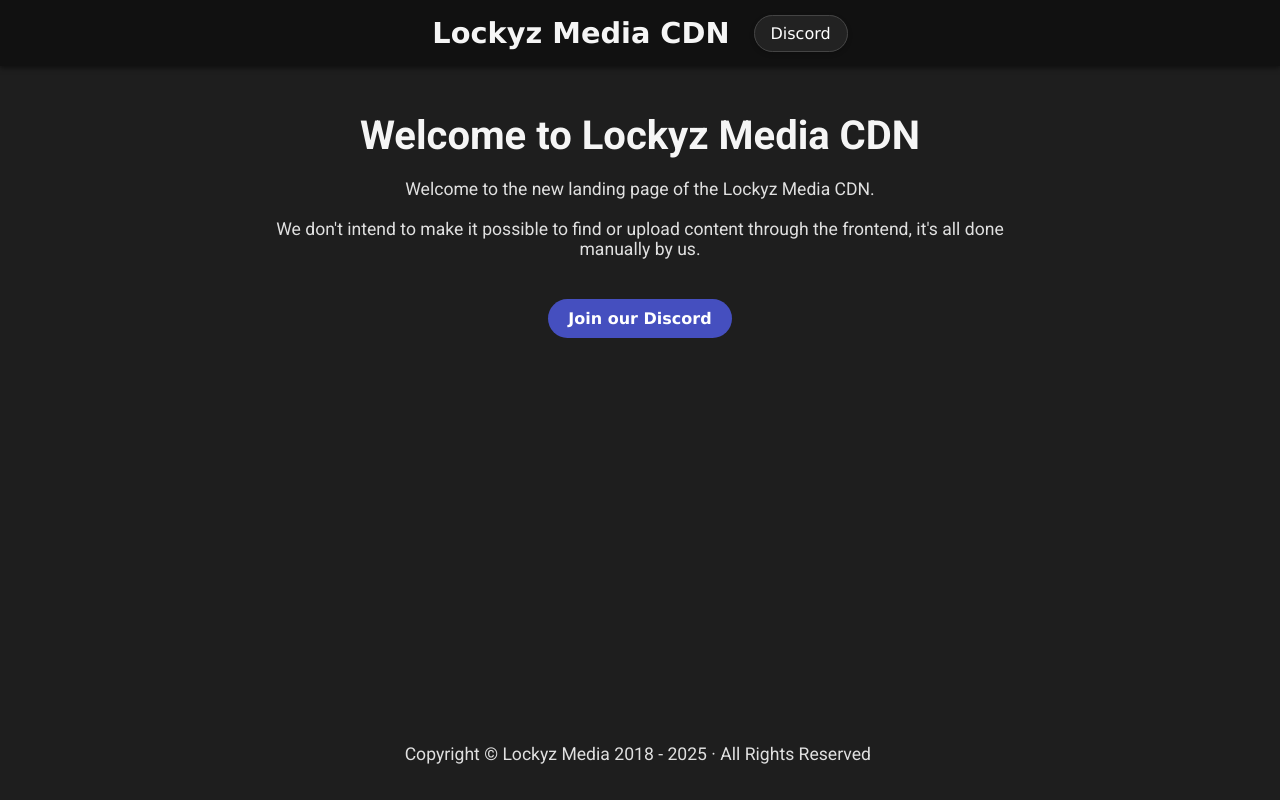
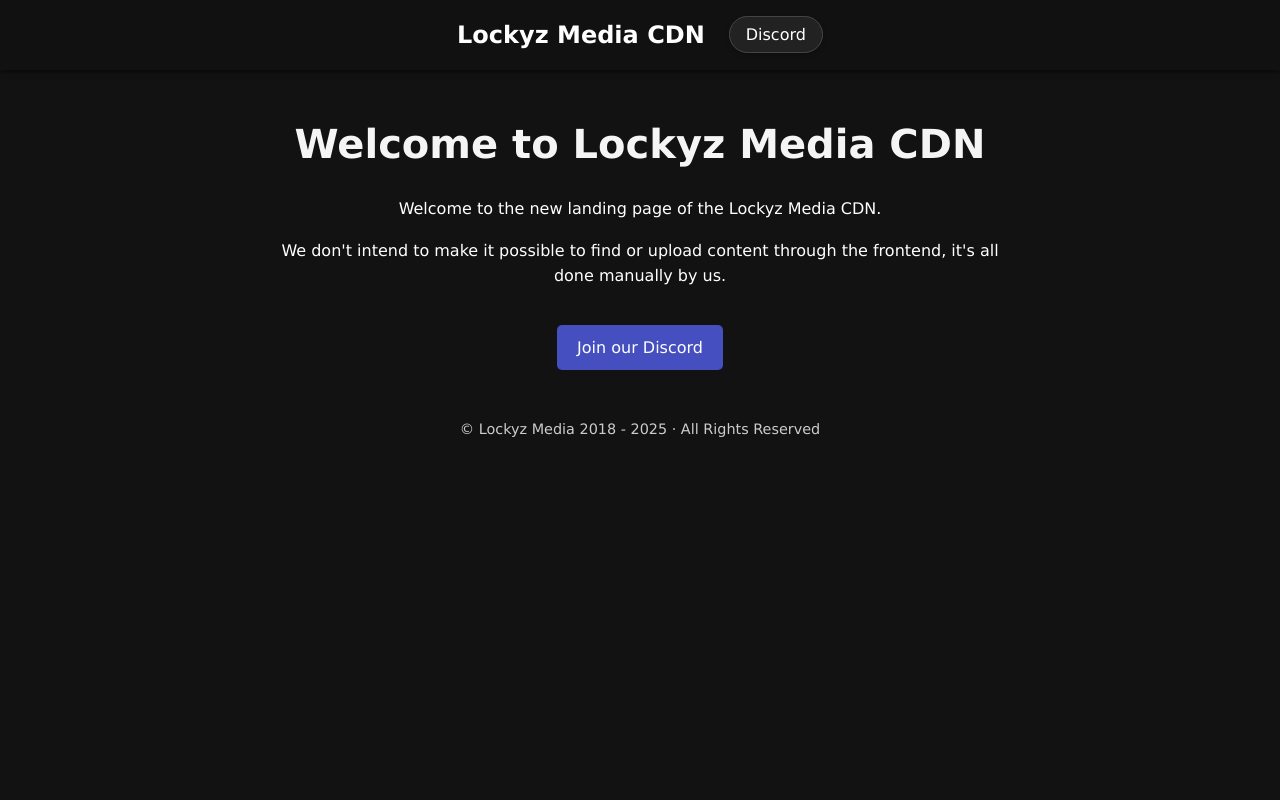
Before and after one commit to Lockyz-Media/cdn-public, a plain HTML site: page index.html in a window 1280 px wide. Drawn offline with Linux system fonts and the light colour scheme.

Commit message:
Updated according to latest accessibility standards. Moved back to Veranda as the main font.

```diff
--- a/css/style.css
+++ b/css/style.css
@@ -1,13 +1,13 @@
 :root {
-    --primary-color: #4CAF50; /* Soft Green */
-    --secondary-color: #8BC34A; /* Light Green */
-    --accent-color: #FFC107; /* Amber */
-    --background-color: #1E1E1E; /* Dark Gray */
-    --heading-color: #F5F5F5; /* Off White */
-    --text-color: #E0E0E0; /* Light Gray */
-    --navbar-hover-color: #388E3C; /* Darker Green for Hover */
+    --primary-color: #D900D9;
+    --secondary-color: #BB00BB;
+    --accent-color: #FF66FF;
+    --background-color: #121212;
+    --text-color: #FFFFFF;
+    --navbar-hover-color: #D900D9;
 }
 
+/* Reset and base styles */
 * {
     box-sizing: border-box;
     margin: 0;
@@ -18,10 +18,12 @@ body {
     margin: 0;
     background-color: var(--background-color);
     color: var(--text-color);
-    font-family: Verdana, Geneva, Tahoma, sans-serif;
+    font-family: Verdana, Geneva, sans-serif;
     padding-top: 80px;
+    line-height: 1.6;
 }
 
+/* Header and Navigation */
 header {
     position: fixed;
     top: 0;
@@ -44,15 +46,10 @@ header {
 }
 
 .brand {
-    color: var(--heading-color);
-    font-size: 1.8rem;
+    color: #fff;
+    font-size: 1.5rem;
     text-decoration: none;
     font-weight: bold;
-    transition: color 0.3s ease;
-}
-
-.brand:hover {
-    color: var(--primary-color);
 }
 
 .nav-links {
@@ -66,21 +63,24 @@ header {
     background-color: #222;
     color: #fff;
     border: 1px solid #444;
-    border-radius: 50px;
+    border-radius: 999px;
     text-decoration: none;
     font-weight: 500;
-    transition: all 0.3s ease;
+    transition: all 0.2s ease;
     box-shadow: 0 2px 5px rgba(0, 0, 0, 0.2);
 }
 
-.nav-links li a:hover {
-    background-color: var(--navbar-hover-color);
+.nav-links li a:hover,
+.nav-links li a:focus {
+    background-color: #444;
     color: #fff;
     border-color: #666;
     transform: translateY(-2px);
     box-shadow: 0 4px 10px rgba(0, 0, 0, 0.3);
+    outline: none;
 }
 
+/* Main Content */
 .main-content {
     max-width: 800px;
     margin: 0 auto;
@@ -91,38 +91,64 @@ header {
 h1 {
     font-size: 2.5rem;
     margin-bottom: 20px;
-    color: var(--heading-color);
-    font-family: 'Roboto', Arial, sans-serif;
+    color: #F5F5F5;
 }
 
 p {
-    font-size: 1.1rem;
-    margin-bottom: 20px;
-    font-family: 'Roboto', Arial, sans-serif;
+    font-size: 1rem;
+    margin-bottom: 1rem;
 }
 
+/* Discord Button */
 .btn-discord {
     background-color: #454FBF;
     color: white;
     padding: 10px 20px;
     text-align: center;
     text-decoration: none;
-    border-radius: 50px;
+    border-radius: 5px;
     display: inline-block;
     margin-top: 20px;
-    font-weight: bold;
+    transition: background-color 0.3s ease;
 }
 
-.btn-discord:hover {
+.btn-discord:hover,
+.btn-discord:focus {
     background-color: #5d6fa1;
+    outline: none;
 }
 
+/* Footer */
 footer {
-    position: fixed;
     background-color: var(--background-color);
-    bottom: 0;
+    font-family: Verdana, Geneva, sans-serif;
     width: 100%;
     padding: 1rem;
     text-align: center;
-    color: var(--text-color);
+    position: relative;
+    bottom: 0;
 }
+
+.footer-content p {
+    font-size: 0.9rem;
+    color: #ccc;
+}
+
+/* Focus Styles */
+a:focus,
+button:focus {
+    outline: 2px solid var(--accent-color);
+    outline-offset: 3px;
+}
+
+/* Ensures image scales on all devices */
+.responsive-img {
+    max-width: 100%;
+    height: auto;
+    display: block;
+    margin: 1rem auto;
+}
+
+.main-content h1 + h1 {
+    margin-top: 1.5rem;
+}
--- a/index.html
+++ b/index.html
@@ -1,59 +1,64 @@
 <!DOCTYPE html>
 <html lang="en">
 <head>
-        <meta charset="utf-8">
-        <meta http-equiv="X-UA-Compatible" content="IE=edge">
-        <meta name="viewport" content="width=device-width, initial-scale=1">
-        <meta name="description" content="Lockyz Media CDN">
-        <meta name="author" content="Robin Painter">
-        <link rel="icon" type="image/png" href="/images/logo.png">
+    <meta charset="utf-8" />
+    <meta http-equiv="X-UA-Compatible" content="IE=edge" />
+    <meta name="viewport" content="width=device-width, initial-scale=1" />
+    <meta name="description" content="Lockyz Media CDN" />
+    <meta name="author" content="Robin Painter" />
+    <link rel="icon" type="image/png" href="/images/logo.png" />
     <title>Lockyz Media CDN</title>
-        <link href="./css/style.css" rel="stylesheet">
-        <style type="text/css"></style>
+    <link href="./css/style.css" rel="stylesheet" />
+</head>
 
-        <link href="https://fonts.googleapis.com/css2?family=Roboto:wght@400;500;700&display=swap" rel="stylesheet">
-    </head>
 <body>
-        <header>
-            <nav class="navbar">
+    <header role="banner">
+        <nav class="navbar" role="navigation" aria-label="Main navigation">
             <div class="nav-container">
                 <a href="/" class="brand">Lockyz Media CDN</a>
                 <ul class="nav-links">
-                        <li><a href="https://discord.gg/NgpN3YYbMM">Discord</a></li>
+                    <li>
+                        <a href="https://discord.gg/NgpN3YYbMM" aria-label="Join our Discord server (opens in a new tab)" target="_blank" rel="noopener noreferrer">Discord</a>
+                    </li>
                 </ul>
             </div>
         </nav>
     </header>
 
-        <div class="main-content">
+    <main role="main" class="main-content">
         <h1>Welcome to Lockyz Media CDN</h1>
         <p>Welcome to the new landing page of the Lockyz Media CDN.</p>
         <p>We don't intend to make it possible to find or upload content through the frontend, it's all done manually by us.</p>
-            <a href="https://discord.gg/NgpN3YYbMM" class="btn-discord">Join our Discord</a>
-        </div>
+        <a href="https://discord.gg/NgpN3YYbMM" class="btn-discord" target="_blank" rel="noopener noreferrer">Join our Discord</a>
+    </main>
 
-        <footer>
-            <div class="row">
-                <div class="text-center col-lg-6 offset-lg-3">
-                    <p>Copyright &copy; Lockyz Media 2018 <script>new Date().getFullYear()>document.write("- "+new Date().getFullYear());</script> &middot; All Rights Reserved&nbsp;</p>
-                </div>
+    <footer role="contentinfo">
+        <div class="footer-content">
+            <p>&copy; Lockyz Media 2018<span id="year-range"></span> &middot; All Rights Reserved</p>
         </div>
     </footer>
+
+    <script>
+        const currentYear = new Date().getFullYear();
+        if (currentYear > 2018) {
+            document.getElementById('year-range').textContent = ` - ${currentYear}`;
+        }
+    </script>
+
+    <script>
+        console.log(`
+      _                _                __  __          _ _
+     | |              | |              |  \\/  |        | (_)
+     | |     ___   ___| | ___   _ ____ | \\  / | ___  __| |_  __ _
+     | |    / _ \\ / __| |/ / | | |_  / | |\\/| |/ _ \\/ _\` | |/ _\` |
+     | |___| (_) | (__|   <| |_| |/ /  | |  | |  __/ (_| | | (_| |
+     |______\\___/ \\___|_|\\_\\\\__, /___| |_|  |_|\\___|\\__,_|_|\\__,_|
+                            __/ |
+                           |___/
+    `);
+    </script>
 </body>
 </html>
-
-<script>
-    console.log("")
-    console.log("  _                _                __  __          _ _       ")
-    console.log(" | |              | |              |  \/  |        | (_)      ")
-    console.log(" | |     ___   ___| | ___   _ ____ | \  / | ___  __| |_  __ _ ")
-    console.log(" | |    / _ \ / __| |/ / | | |_  / | |\/| |/ _ \/ _` | |/ _` |")
-    console.log(" | |___| (_) | (__|   <| |_| |/ /  | |  | |  __/ (_| | | (_| |")
-    console.log(" |______\___/ \___|_|\_\\__, /___| |_|  |_|\___|\__,_|_|\__,_|")
-    console.log("                         __/ |                                ")
-    console.log("                        |___/                                 ")
-    console.log("")
-</script>
 <!--
   _                _                __  __          _ _
  | |              | |              |  \/  |        | (_)
```
Also changed, not shown: 404.html (+38 -34 lines). Lines whose indentation alone changed are shown as unchanged.
